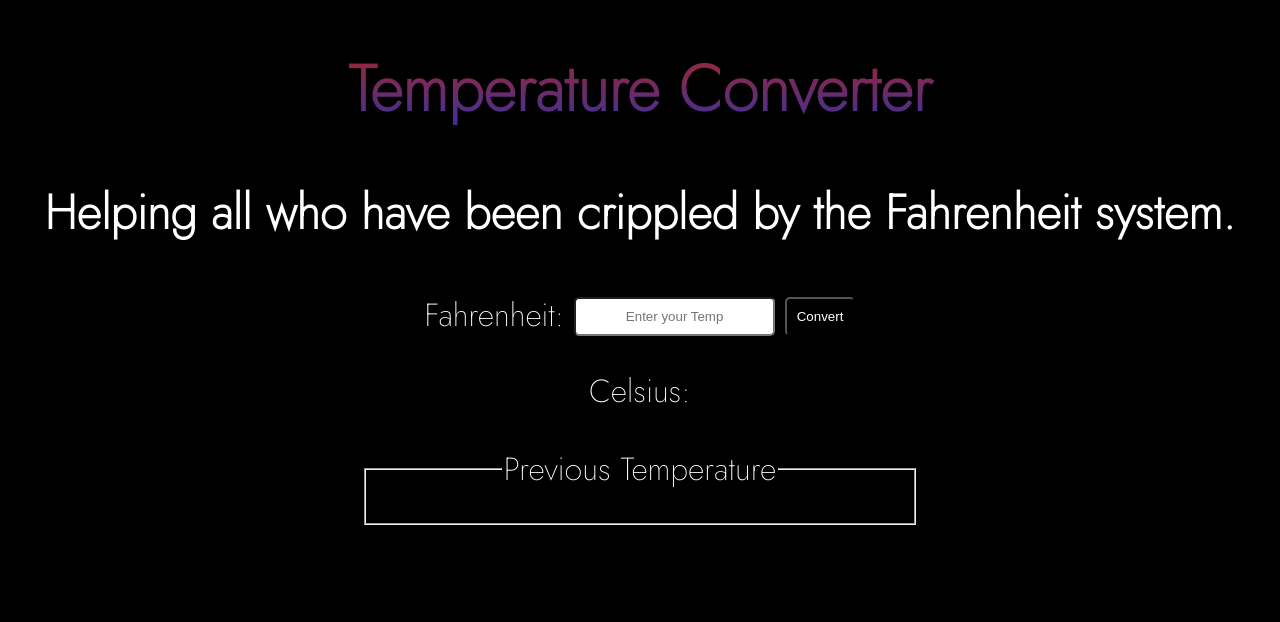
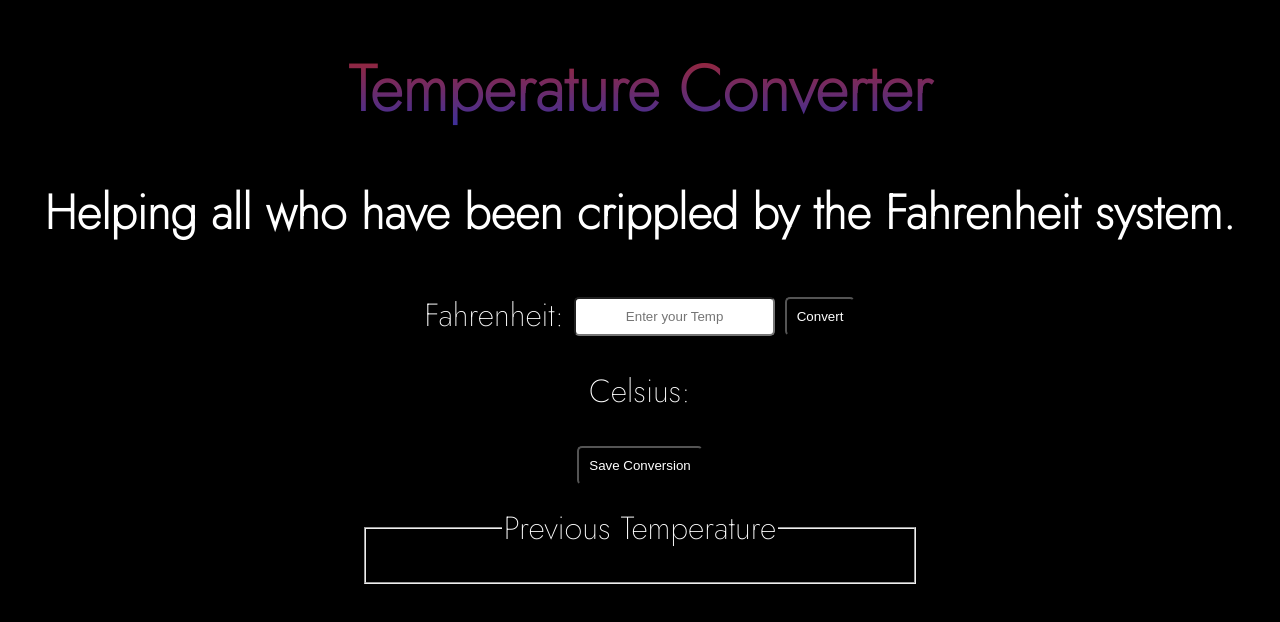
Before and after one commit to Jbblokker/Temp, a plain HTML site: page index.html in a window 1280 px wide. Drawn offline with nearby package versions, Linux system fonts and the light colour scheme; a web font is replaced by a local one.

Commit message:
styled and added a save button
added a button that will save the results of the ftoC function if the customer wants to save and later view previous temp conversions.

```diff
--- a/css/style.css
+++ b/css/style.css
@@ -49,6 +49,23 @@ label {
     background-color: gray ;
 }
 
+.save-button:hover{
+    background-color: gray ;
+}
+.save-button{
+    background-color: black;
+    padding: 10px;
+    font: bold;
+    color: white;
+    transition-duration: 0.4s;
+    border-radius: 5px;
+    text-align: center;
+    display: block;
+    margin-left: auto;
+    margin-right: auto;
+    margin-bottom: 20px;
+}
+
 .previous-temp{
     max-width: 500px;
     text-align: center;
--- a/index.html
+++ b/index.html
@@ -22,12 +22,12 @@
             >
             <input type="button" name="submit" value="Convert" id="Convert" class="convert-button" >
         </form>
-        <p>Celsius:<span id = "celsius"></span></p>
+        <p id = "celsius">Celsius:</p>
+        <button id="save" class="save-button">Save Conversion</button>
         <Fieldset class="previous-temp">
             <legend>Previous Temperature</legend>
-            <div class="tempOutput"></div>
+            <div id="tempOutput"></div>
         </Fieldset>
-        <script src="node_modules/jquery/dist/jquery.js"></script>
         <script src="js/script.js"></script>
     </body>
 </html>
```
